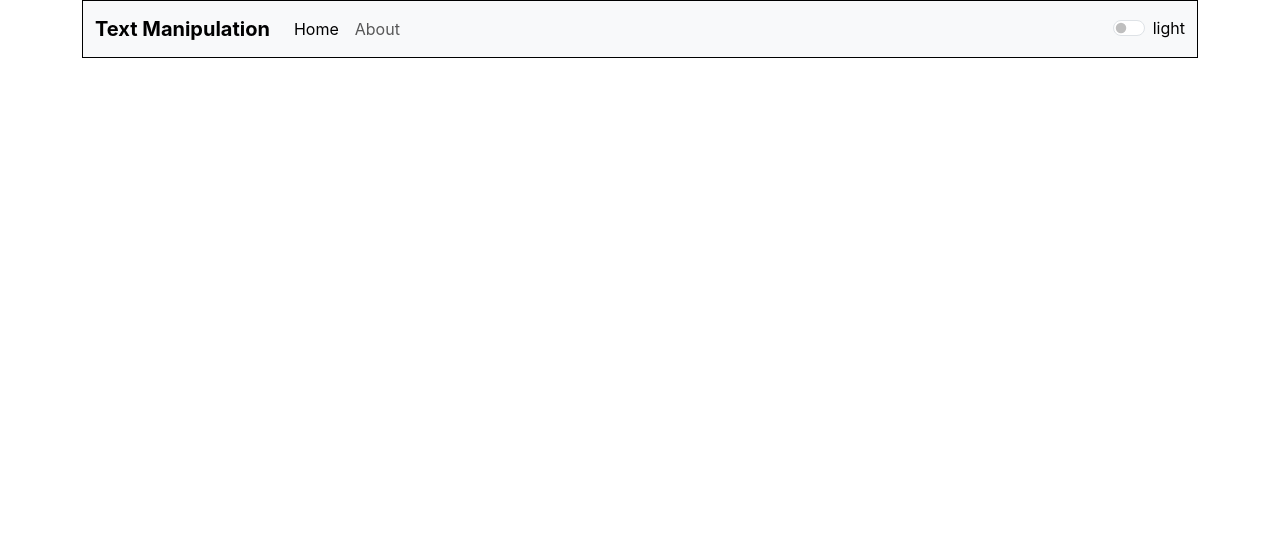
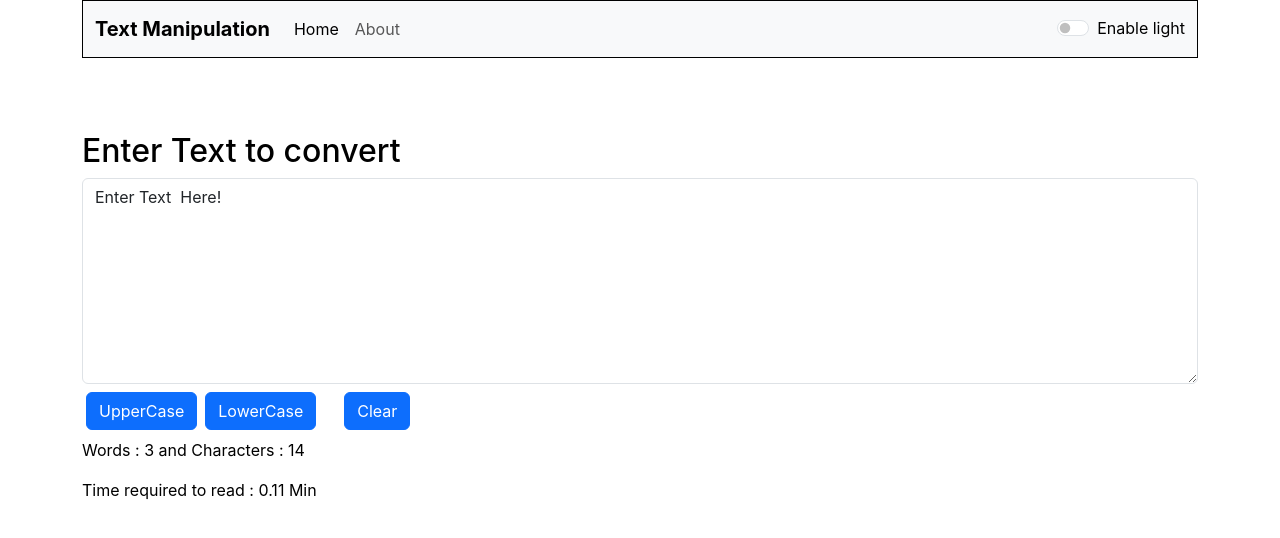
Before and after one commit to AshishSK123/my-app, a React (Create React App) app: page / in a window 1280 px wide. Shown: the top 538 px of the page. Built offline with nearby package versions, Linux system fonts and the light colour scheme.

Commit message:
updated App.js

```diff
--- a/src/App.js
+++ b/src/App.js
@@ -44,8 +44,8 @@ function App() {
         <Navbar title={"Text Manipulation"} mode={mode} toggleMode={toggleMode} />
         <Alert msg={msg} />
           <Routes>
-            <Route exact path="/my-app/home" element={<Textinput input={"Enter Text  Here!"} mode={mode} alert={showAlert} />} />
-            <Route path="/About/a" element={<About mode={mode} />} />
+            <Route exact path="/" element={<Textinput input={"Enter Text  Here!"} mode={mode} alert={showAlert} />} />
+            <Route path="/About" element={<About mode={mode} />} />
           </Routes>
         </div>
       </Router>
--- a/src/components/Navbar.js
+++ b/src/components/Navbar.js
@@ -14,16 +14,16 @@ export default function Navbar(props) {
           <div className="collapse navbar-collapse" id="navbarSupportedContent">
             <ul className="navbar-nav me-auto mb-2 mb-lg-0">
               <li className="nav-item">
-                <Link className="nav-link active" aria-current="page" to="/my-app/home">Home</Link>
+                <Link className="nav-link active" aria-current="page" to="/">Home</Link>
               </li>
               <li className="nav-item">
-                <Link className="nav-link" to="/About/a">About</Link>
+                <Link className="nav-link" to="/About">About</Link>
               </li>
             </ul>
             <form className="d-flex" role="search">
               <div className="form-check form-switch">
                 <input className="form-check-input" onClick={props.toggleMode} type="checkbox" role="switch" id="flexSwitchCheckDefault" />
-                <label className="form-check-label" style={props.mode === 'light' ? { color: 'black' } : { color: 'white' }} htmlFor="flexSwitchCheckDefault">{props.mode}</label>
+                <label className="form-check-label" style={props.mode === 'light' ? { color: 'black' } : { color: 'white' }} htmlFor="flexSwitchCheckDefault">Enable {props.mode}</label>
               </div>
             </form>
           </div>
```
